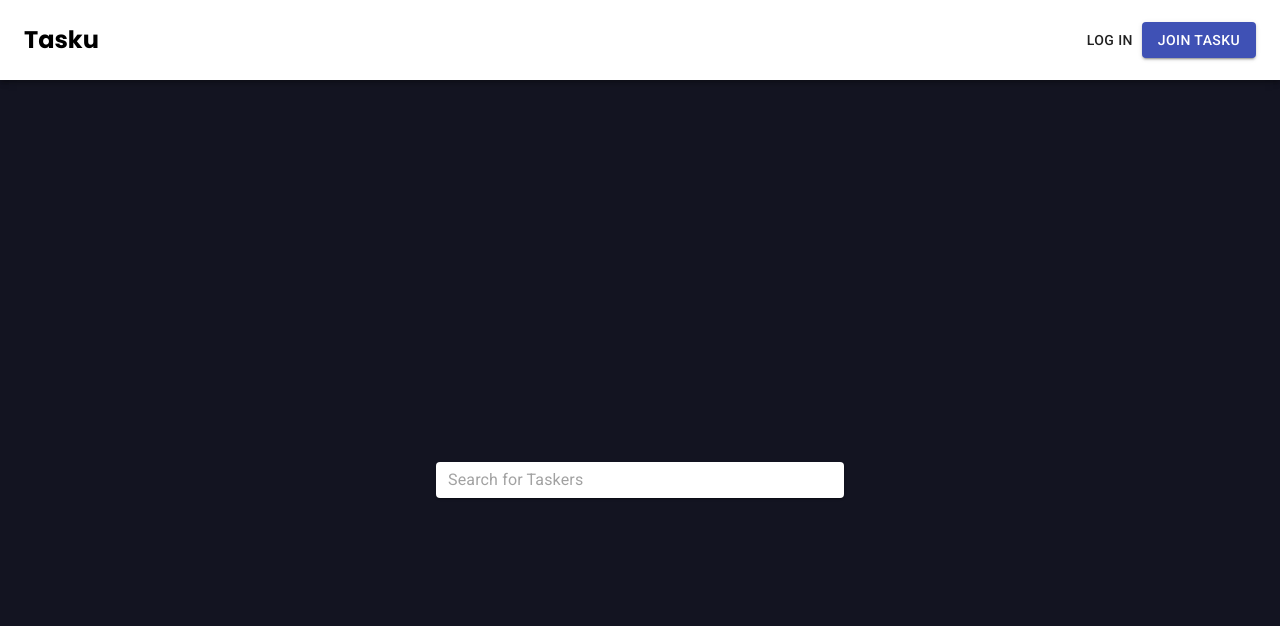
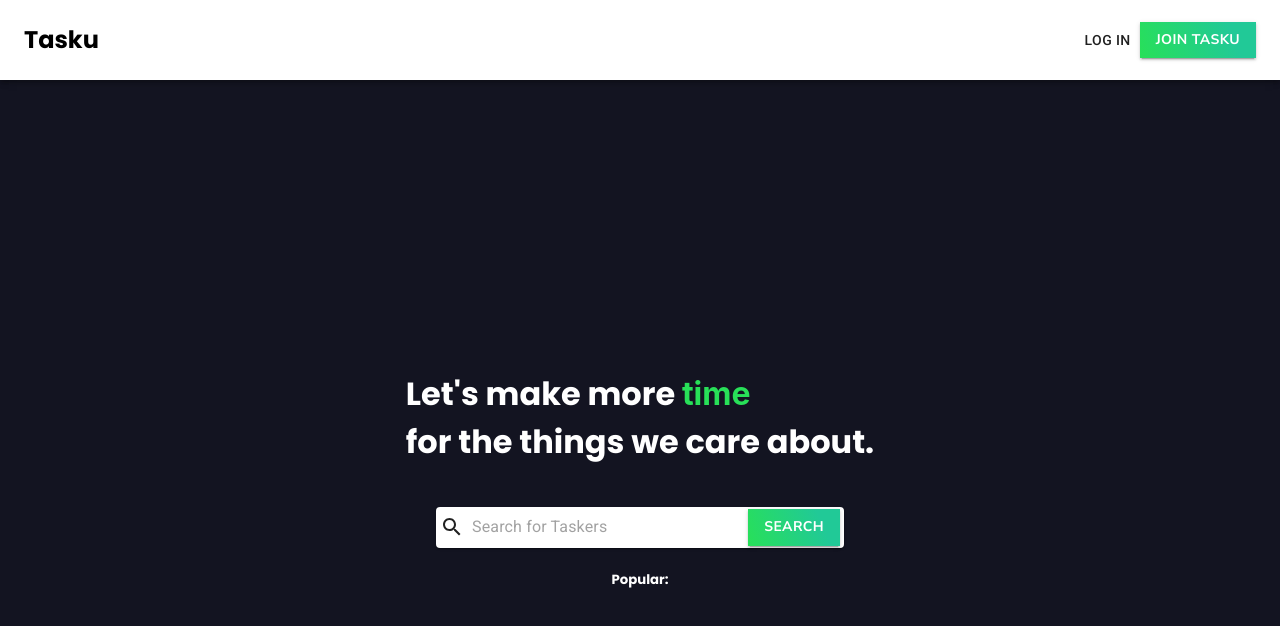
Before and after one commit to dkrpv/tasku, a React (Create React App) app in the folder tasku-react/: page / in a window 1280 px wide. Shown: the top 626 px of the page. Built offline with nearby package versions, Linux system fonts and the light colour scheme; what react-animations, react-with-firebase-auth would draw is missing.

Commit message:
Style main.js

```diff
--- a/tasku-react/package.json
+++ b/tasku-react/package.json
@@ -4,6 +4,7 @@
   "private": true,
   "dependencies": {
     "@material-ui/core": "^4.10.0",
+    "@material-ui/icons": "^4.9.1",
     "@testing-library/jest-dom": "^4.2.4",
     "@testing-library/react": "^9.5.0",
     "@testing-library/user-event": "^7.2.1",
--- a/tasku-react/public/index.html
+++ b/tasku-react/public/index.html
@@ -5,7 +5,7 @@
     <link rel="icon" href="%PUBLIC_URL%/favicon.ico" />
     <link rel="stylesheet" href="https://fonts.googleapis.com/css?family=Roboto:300,400,500,700&display=swap" />
     <link rel="stylesheet" href="https://fonts.googleapis.com/icon?family=Material+Icons" />
-    <link href="https://fonts.googleapis.com/css?family=Nunito+Sans&display=swap" rel="stylesheet">
+    <link href="https://fonts.googleapis.com/css2?family=Nunito+Sans:wght@700&family=Poppins:wght@700&display=swap%27" rel="stylesheet">
     <link href="https://fonts.googleapis.com/css2?family=Poppins:wght@700&display=swap%27" rel="stylesheet">
     <meta name="viewport" content="width=device-width, initial-scale=1" />
     <meta name="theme-color" content="#000000" />
--- a/tasku-react/src/App.css
+++ b/tasku-react/src/App.css
@@ -1,6 +1,30 @@
+.logo {
+    font-family: Poppins;
+    font-weight: 700;
+}
+
 .mainH1 {
     font-family: Poppins;
     font-weight: 700;
+    color: white;
+}
+
+.grad {
+    background: -webkit-linear-gradient(#34eba1, #01913b);
+    -webkit-background-clip: text;
+    -webkit-text-fill-color: transparent;
+}
+
+.green {
+    color: #28e058;
+}
+
+
+.filledButton {
+    background: linear-gradient(247.4deg, #21C997 22.31%, #28E058 100.3%), #C4C4C4 !important;
+    border-radius:0 !important;
+    font-family: 'Nunito Sans', sans-serif !important;
+    font-weight: bold !important;
 }
 
 ::-webkit-scrollbar {
--- a/tasku-react/src/App.js
+++ b/tasku-react/src/App.js
@@ -34,10 +34,10 @@ const App = () => {
       <AppBar style={{ background: '#ffffff' }} position="static">
         <Toolbar>
           <Typography variant="h5" className={classes.title}>
-            <p className="mainH1">Tasku</p>
+            <p className="logo">Tasku</p>
           </Typography>
           <Button>Log In</Button>
-          <Button variant="contained" color="primary">Join Tasku</Button>
+          <Button variant="contained" color="primary" className="filledButton" href="/signup">Join Tasku</Button>
         </Toolbar>
       </AppBar>
     <div>
--- a/tasku-react/src/pages/main.js
+++ b/tasku-react/src/pages/main.js
@@ -3,6 +3,8 @@ import { makeStyles } from '@material-ui/core/styles';
 import Grid from '@material-ui/core/Grid';
 import Paper from '@material-ui/core/Paper';
 import InputBase from '@material-ui/core/InputBase';
+import SearchIcon from '@material-ui/icons/Search';
+import Button from '@material-ui/core/Button';
 
 const useStyles = makeStyles((theme) => ({
     root: {
@@ -29,13 +31,24 @@ const Main = ({ setPage }) => {
         justify="center"
         style={{ minHeight: '100vh' }}
         >
+        <h1>
+        <span className="mainH1">Let's make more </span>
+        <span className="green">time </span>
+        <br></br>
+        <span className="mainH1">for the things </span>
+        <span className="mainH1">we care about.</span>
+        </h1>
+        <br />
         <Paper component="form" className={classes.root}>
+        <SearchIcon></SearchIcon>
         <InputBase
             className={classes.input}
             placeholder="Search for Taskers"
             inputProps={{ 'aria-label': 'search for taskers' }}
         />
+        <Button variant="contained" color="primary" className="filledButton">Search</Button>
         </Paper>
+        <h5 className="mainH1">Popular: </h5>
         </Grid>
     );
 }
```
Also changed, not shown: 1 other file (tests, documents, lock files or other folders).
